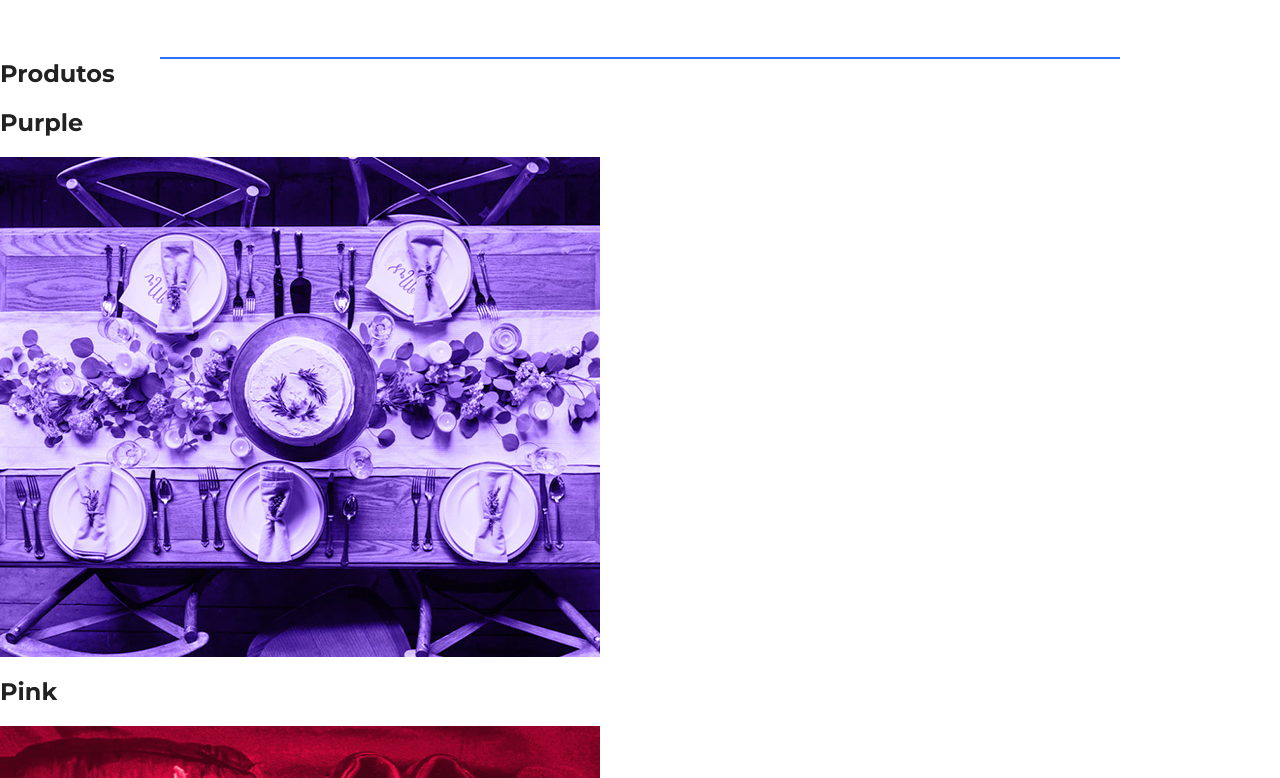
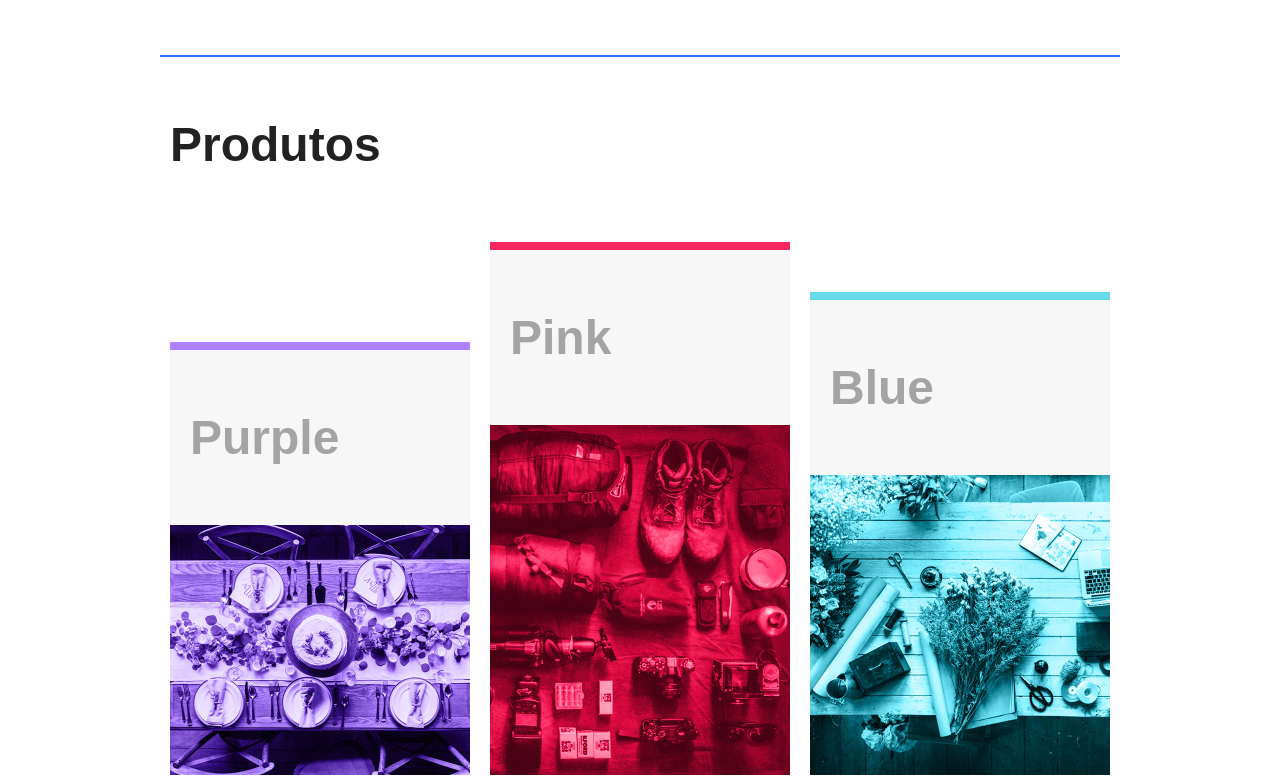
Before and after one commit to luancalil/Flexblog, a plain HTML site: page index.html in a window 1280 px wide. Shown: the part 944-1722 px from the top of the page. Drawn offline with Linux system fonts and the light colour scheme.

Commit message:
Layout Produtos

```diff
--- a/css/style.css
+++ b/css/style.css
@@ -1,6 +1,6 @@
 body,
 h1,
-h1,
+h2,
 p,
 ul,
 li,
@@ -138,3 +138,45 @@ img {
   flex: 1 1 160px;
   margin: 0 10px;
 }
+
+/* Produtos */
+
+.produtos {
+  max-width: 960px;
+  margin: 60px auto;
+}
+
+.produtos h1 {
+  font-size: 3em;
+  margin: 0 10px 60px 10px;
+}
+
+.produtos-container {
+  display: flex;
+  flex-wrap: wrap;
+  align-items: flex-end;
+}
+
+.produtos-item {
+  flex: 1 1 175px;
+  margin: 10px;
+}
+
+.produtos-item h2 {
+  font-size: 3em;
+  color: #a4a4a4;
+  background: #f7f7f7;
+  padding: 60px 20px;
+}
+
+.purple {
+  border-top: 8px solid #ae81ff;
+}
+
+.pink {
+  border-top: 8px solid #f9265e;
+}
+
+.blue {
+  border-top: 8px solid #66d9eb;
+}
--- a/index.html
+++ b/index.html
@@ -1,37 +1,29 @@
 <!DOCTYPE html>
-<html lang="en">
+<html>
 
 <head>
-  <meta charset="UTF-8">
-  <meta http-equiv="X-UA-Compatible" content="IE=edge">
-  <meta name="viewport" content="width=device-width, initial-scale=1.0">
-  <link rel="preconnect" href="https://fonts.googleapis.com">
-  <link rel="preconnect" href="https://fonts.gstatic.com" crossorigin>
-  <link href="https://fonts.googleapis.com/css2?family=Montserrat:ital,wght@0,400;0,700;1,400&display=swap"
-    rel="stylesheet">
-
-  <link rel="stylesheet" href="css/style.css">
-  <title>Flexblog</title>
+  <title>FlexBlog</title>
+  <meta charset="utf-8">
+  <meta name="viewport" content="width=device-width, initial-scale=1, shrink-to-fit=no">
+  <link href="https://fonts.googleapis.com/css?family=Nunito:400,400i,700" rel="stylesheet">
+  <link rel="stylesheet" type="text/css" href="css/style.css">
 </head>
 
 <body>
 
-  <section class="superinfo-bg">
+  <div class="superinfo-bg">
     <div class="superinfo">
       <p>Seg / Sex - 08:00 às 18:00</p>
-      <a href="tel:
-      +552199999999">
-        +55 21 9999-9999</a>
+      <a href="tel:+552199999999">+55 21 9999-9999</a>
       <p>Av. Ali Perto, 330, Botafogo - RJ</p>
     </div>
-  </section>
+  </div>
 
   <header class="menu-bg">
     <div class="menu">
       <div class="menu-logo">
         <a href="#">FlexBlog</a>
       </div>
-
       <nav class="menu-nav">
         <ul>
           <li><a href="#sobre">Sobre</a></li>
@@ -43,28 +35,21 @@
     </div>
   </header>
 
-  <section>
-    <h1 class="introducao">Novos valores e <br>
-      Propriedades de CSS</h1>
+  <h1 class="introducao">Novos valores e<br>Propriedades de CSS</h1>
 
-    <div class="sobre" id="sobre">
+  <section class="sobre" id="sobre">
     <div class="sobre-info">
       <h1>Sobre</h1>
       <p>O que temos que ter sempre em mente é que a determinação clara de objetivos afeta positivamente a correta
-          previsão das condições inegavelmente apropriadas objetivos.
-        </p>
+        previsão das condições inegavelmente apropriadas objetivos.</p>
       <p>O que temos que ter sempre em mente é que a determinação clara de objetivos afeta positivamente a correta
-          previsão das condições inegavelmente apropriadas objetivos.
-        </p>
+        previsão das condições inegavelmente apropriadas objetivos.</p>
     </div>
-
-      <div>
+    <div class="sobre-img">
       <img src="img/sobre1.jpg" alt="Sobre 1">
     </div>
-
-      <div>
+    <div class="sobre-img">
       <img src="img/sobre2.jpg" alt="Sobre 2">
-      </div>
     </div>
   </section>
 
@@ -75,12 +60,10 @@
         <h2>Purple</h2>
         <img src="img/produtos1.jpg" alt="Produtos 1">
       </div>
-
       <div class="produtos-item pink">
         <h2>Pink</h2>
         <img src="img/produtos2.jpg" alt="Produtos 2">
       </div>
-
       <div class="produtos-item blue">
         <h2>Blue</h2>
         <img src="img/produtos3.jpg" alt="Produtos 3">
@@ -98,7 +81,6 @@
         <li>Conteúdo Secreto</li>
         <li>Suporte 24h</li>
       </ul>
-
       <a href="#">Comprar</a>
     </div>
 
@@ -112,7 +94,6 @@
         <li>Suporte 24h</li>
         <li>Compra Exclusiva</li>
       </ul>
-
       <a href="#">Comprar</a>
     </div>
 
@@ -126,9 +107,7 @@
         <li>Suporte 24h</li>
         <li>Compra Exclusiva</li>
         <li>Download dos Itens</li>
-
       </ul>
-
       <a href="#">Comprar</a>
     </div>
   </section>
@@ -137,40 +116,39 @@
     <div class="qualidade-item">
       <h2>Inteligente</h2>
       <p>O que temos que ter sempre em mente é que a determinação clara de objetivos afeta positivamente a correta
-        previsão</p>
+        previsão </p>
     </div>
 
     <div class="qualidade-item">
       <h2>Compacto</h2>
       <p>O que temos que ter sempre em mente é que a determinação clara de objetivos afeta positivamente a correta
-        previsão das condições inegavelmente
-      </p>
+        previsão das condições inegavelmente</p>
     </div>
 
     <div class="qualidade-item">
       <h2>Econômico</h2>
       <p>O que temos que ter sempre em mente é que a determinação clara de objetivos afeta positivamente a correta
-        previsão</p>
+        previsão </p>
     </div>
 
     <div class="qualidade-item">
       <h2>Transparente</h2>
       <p>O que temos que ter sempre em mente é que a determinação clara de objetivos afeta positivamente a correta
-        previsão</p>
+        previsão </p>
     </div>
 
     <div class="qualidade-item">
       <h2>Opaco</h2>
       <p>O que temos que ter sempre em mente é que a determinação clara de objetivos afeta positivamente a correta
-        previsão das condições inegavelmente
-      </p>
+        previsão das condições inegavelmente</p>
     </div>
 
     <div class="qualidade-item">
       <h2>Sustentável</h2>
       <p>O que temos que ter sempre em mente é que a determinação clara de objetivos afeta positivamente a correta
-        previsão</p>
+        previsão </p>
     </div>
+
   </section>
 
   <section class="newsletter">
@@ -178,7 +156,6 @@
       <h1>Newsletter</h1>
       <p>assine e fique por dentro das novidades</p>
     </div>
-
     <form class="newsletter-form">
       <input type="text" placeholder="Seu e-mail">
       <button type="submit">Assinar</button>
```
Lines whose indentation alone changed are shown as unchanged.
